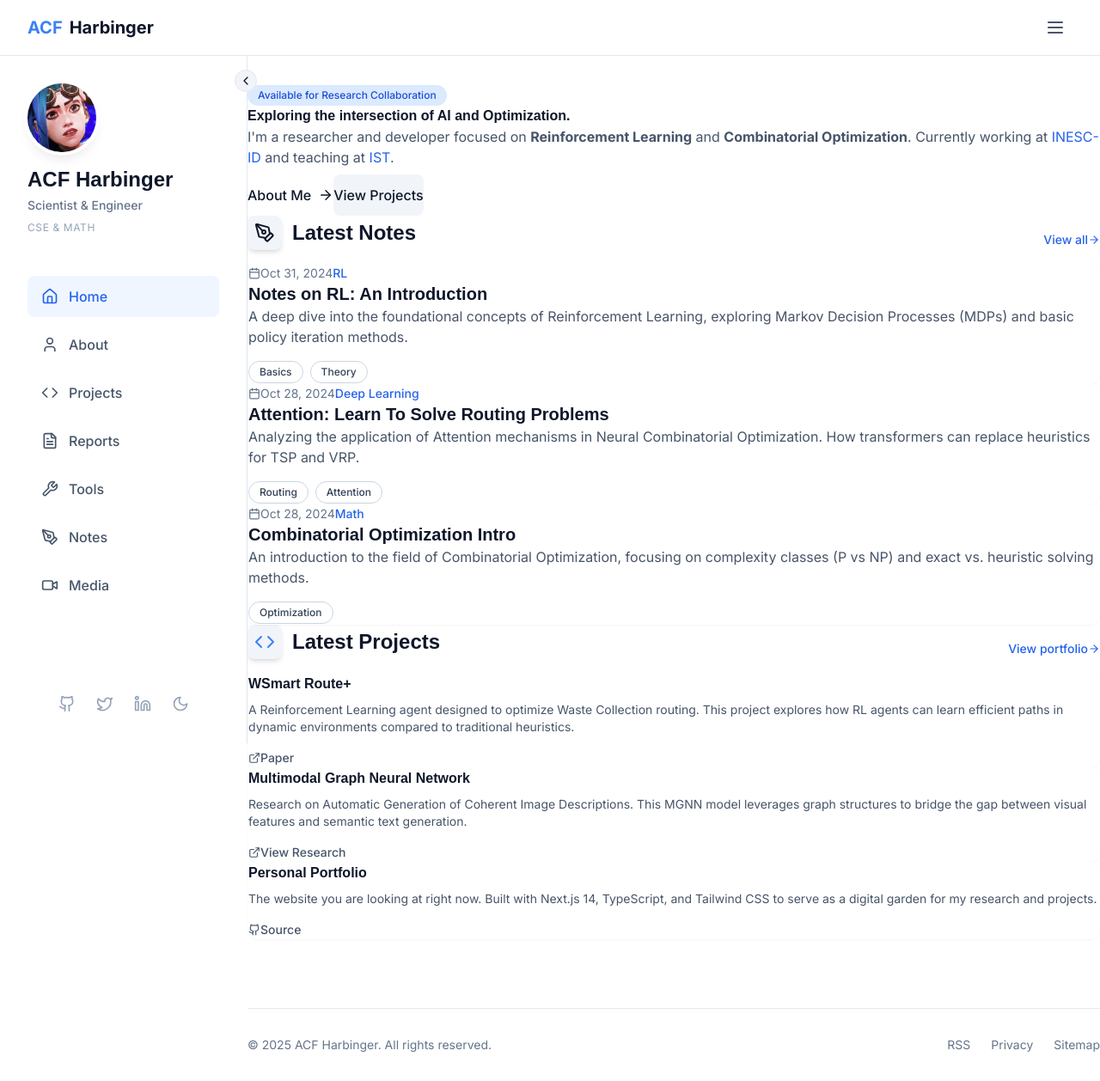
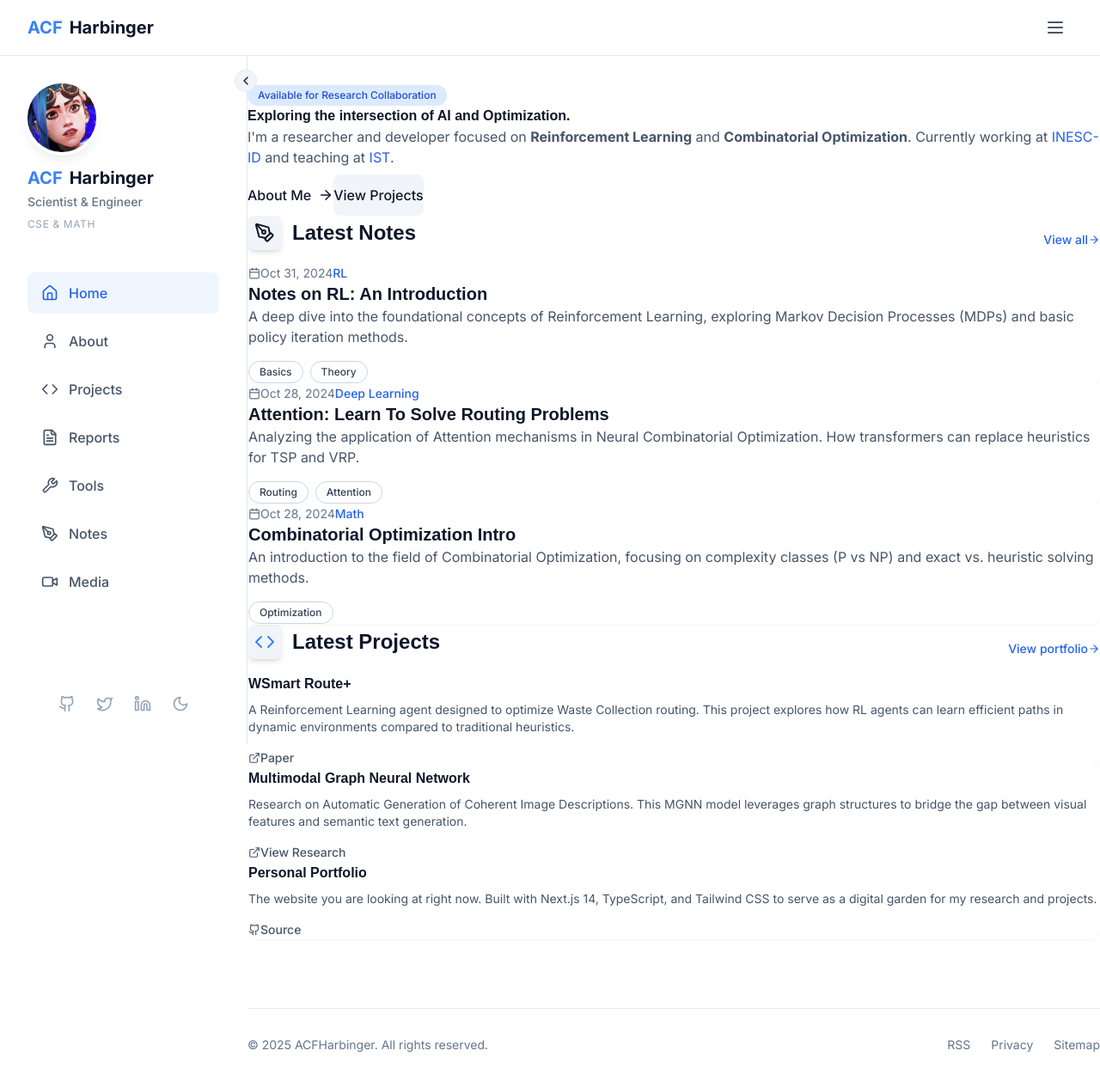
Before and after one commit to fafpinheiro/github-pages, a Next.js app: page / in a window 1280 px wide. Shown: the whole page at 86% size. Built offline with nearby package versions, Linux system fonts and the light colour scheme.

Commit message:
Made clicking on my name redirect user to home page

```diff
--- a/app/layout.tsx
+++ b/app/layout.tsx
@@ -9,8 +9,8 @@ import ClientLayoutWrapper from '@/app/ClientLayoutWrapper'; // Assuming this ex
 const inter = Inter({ subsets: ['latin'] });
 
 export const metadata: Metadata = {
-  title: 'ACF Harbinger',
-  description: 'AI & Engineering Portfolio',
+  title: 'ACFHarbinger',
+  description: 'Personal Website',
 };
 
 export default function RootLayout({
--- a/package.json
+++ b/package.json
@@ -3,7 +3,7 @@
   "version": "1.0.0",
   "private": true,
   "description": "A personal website and knowledge base built with Next.js, React, and TypeScript.",
-  "author": "ACF Harbinger",
+  "author": "ACFHarbinger",
   "keywords": [
     "nextjs",
     "react",
--- a/src/components/layout/Footer.tsx
+++ b/src/components/layout/Footer.tsx
@@ -3,7 +3,7 @@ import React from 'react';
 const Footer: React.FC = () => (
     <footer className="border-t border-slate-200 dark:border-slate-800 pt-8 mt-20 pb-8 text-center md:text-left text-slate-500 text-sm">
         <div className="flex flex-col md:flex-row justify-between items-center">
-            <p>&copy; {new Date().getFullYear()} ACF Harbinger. All rights reserved.</p>
+            <p>&copy; {new Date().getFullYear()} ACFHarbinger. All rights reserved.</p>
             <div className="mt-4 md:mt-0 space-x-6 flex">
                 <a href="#" className="hover:text-slate-900 dark:hover:text-slate-200 transition-colors">RSS</a>
                 <a href="#" className="hover:text-slate-900 dark:hover:text-slate-200 transition-colors">Privacy</a>
--- a/src/components/layout/Sidebar.tsx
+++ b/src/components/layout/Sidebar.tsx
@@ -1,5 +1,5 @@
 import React from 'react';
-// Add FileText to the imports
+import Link from 'next/link';
 import { Home, User, PenTool, Code, Video, Github, Twitter, Linkedin, Moon, Sun, Wrench, ChevronLeft, FileText } from 'lucide-react';
 import SidebarItem from './SidebarItem';
 import profilePic from '@/assets/images/23041868.jpeg';
@@ -58,14 +58,17 @@ const Sidebar: React.FC<SidebarProps> = ({
           <div className={`relative rounded-full overflow-hidden shadow-lg ring-4 ring-white dark:ring-slate-800 transition-all duration-300 mb-4 bg-slate-200 dark:bg-slate-700 ${isCollapsed ? 'h-12 w-12' : 'h-20 w-20'}`}>
             <img
               src={profilePic.src}
-              alt="ACF Harbinger"
+              alt="ACFHarbinger"
               className="h-full w-full object-cover"
             />
           </div>
 
           {!isCollapsed && (
             <>
-              <h1 className="text-2xl font-bold text-slate-900 dark:text-white font-display">ACF Harbinger</h1>
+              <Link href="/" className="font-bold text-xl text-slate-900 dark:text-white flex items-center gap-2">
+                <span className="text-blue-500">ACF</span>
+                <span>Harbinger</span>
+              </Link>
               <p className="text-sm text-slate-500 dark:text-slate-400 mt-1 font-medium dark:text-white">Scientist & Engineer</p>
               <p className="text-xs text-slate-400 mt-2 uppercase tracking-wider dark:text-white">CSE & Math</p>
             </>
```
Also changed, not shown: 1 other file (tests, documents, lock files or other folders).
